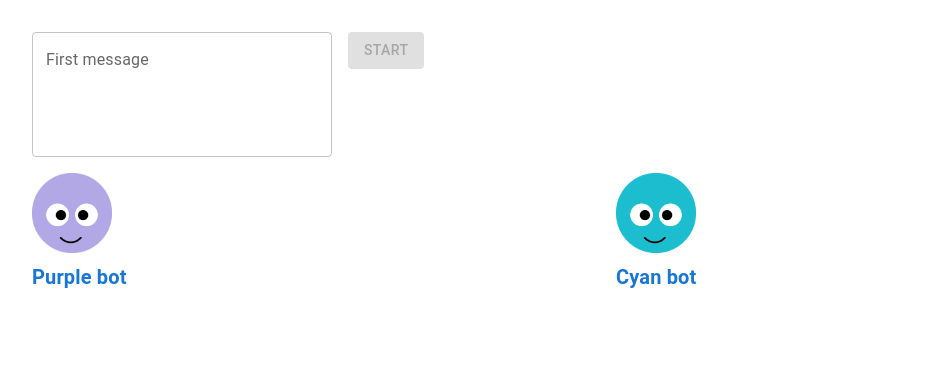
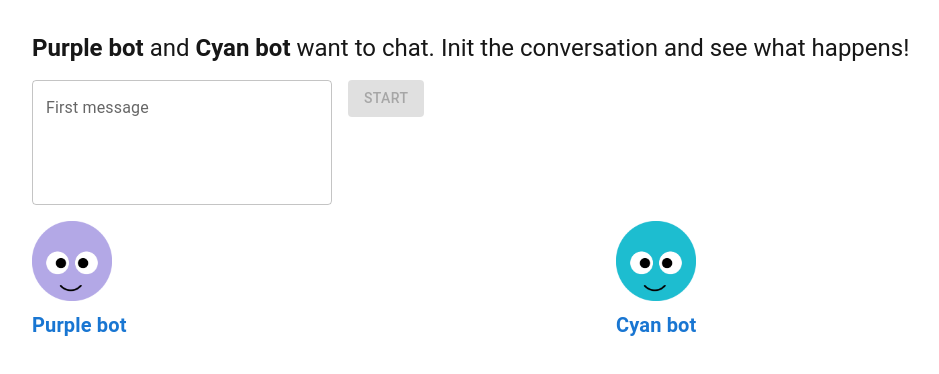
Before and after one commit to GuiLec/twobots, a Next.js app: page / in a window 1280 px wide. Shown: the top 374 px of the page, without its empty margins (32-971 px from the left). Built offline with nearby package versions, Linux system fonts and the light colour scheme.

Commit message:
add a title

```diff
--- a/src/app/page.tsx
+++ b/src/app/page.tsx
@@ -1,10 +1,14 @@
 import { TwoBots } from "@/components/TwoBots/TwoBots";
-import { Container } from "@mui/material";
+import { Container, Typography } from "@mui/material";
 
 export default function Home() {
   return (
     <main>
       <Container sx={{ paddingY: 4 }}>
+        <Typography variant="h5" component="h1">
+          <strong>Purple bot</strong> and <strong>Cyan bot</strong> want to
+          chat. Init the conversation and see what happens!
+        </Typography>
         <TwoBots />
       </Container>
     </main>
--- a/src/components/TwoBots/TwoBots.tsx
+++ b/src/components/TwoBots/TwoBots.tsx
@@ -91,6 +91,7 @@ export const TwoBots = () => {
   }, [activeBot, playingState]);
 
   return (
+    <Box sx={{ paddingY: 2 }}>
       <form onSubmit={handleSubmit}>
         <FormControl>
           <Stack spacing={2} direction="row">
@@ -150,6 +151,7 @@ export const TwoBots = () => {
           </Box>
         </Stack>
       </form>
+    </Box>
   );
 };
 
```
Lines whose indentation alone changed are shown as unchanged.
